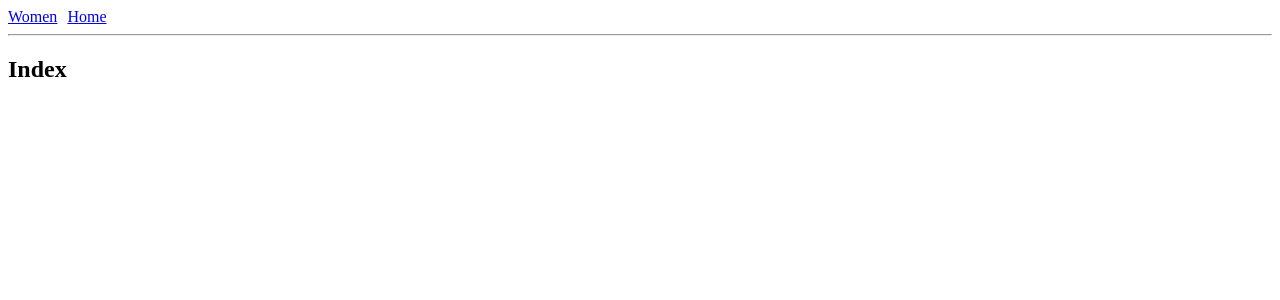
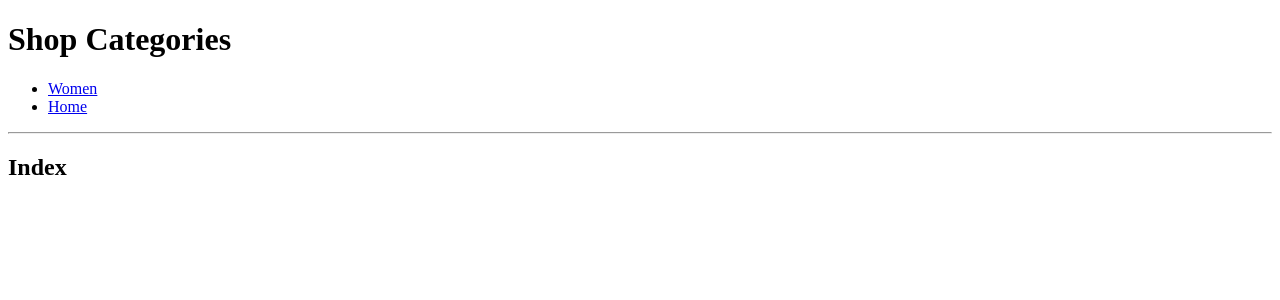
Before and after one commit to acciojob/nested-routes-SaiKiran93814, a React app: page / in a window 1280 px wide. Shown: the top 300 px of the page. Built offline with nearby package versions, Linux system fonts and the light colour scheme; the HTML template or start-up script is replaced by a standard one.

Commit message:
modified layout file

```diff
--- a/src/components/Layout.js
+++ b/src/components/Layout.js
@@ -1,17 +1,18 @@
-import React from 'react';
 import { Link } from 'react-router-dom';
 import { categories } from '../data/categories';
 
 const Layout = ({ children }) => {
   return (
     <div>
-      {/* <h1>Shop Categories</h1> */}
+      <h1>Shop Categories</h1>
       <nav>
-        {categories.map((cat) => (
-          <Link key={cat.id} to={`/${cat.id}`} style={{ marginRight: '10px' }}>
-            {cat.name}
-          </Link>
-        ))}
+        <ul>
+          {categories.map((cat) => (
+            <li key={cat.id}>
+              <Link to={`/${cat.id}`}>{cat.name}</Link>
+            </li>
+          ))}
+        </ul>
       </nav>
       <hr />
       {children}
```
Also changed, not shown: 1 other file (tests, documents, lock files or other folders).
